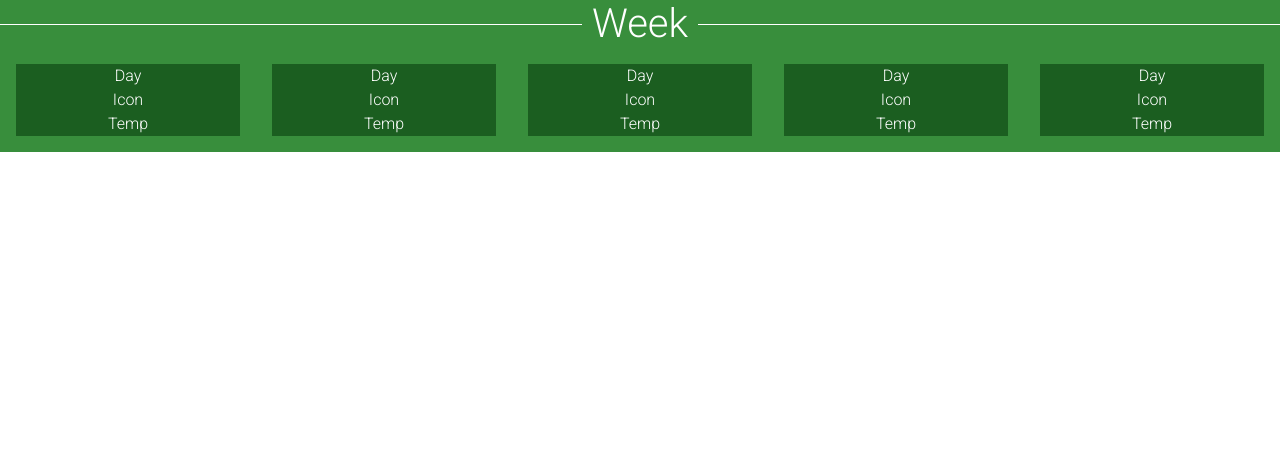
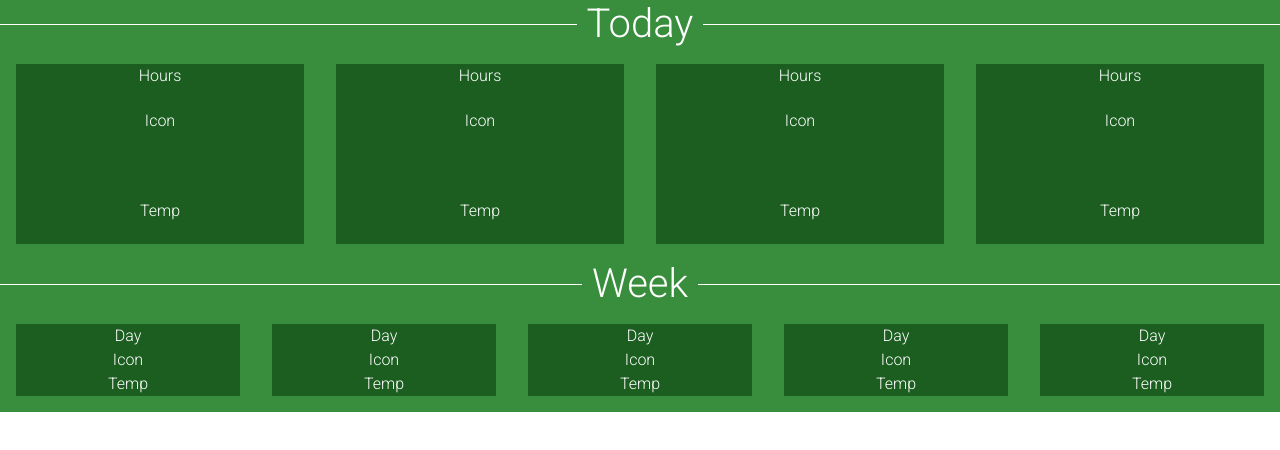
Before and after one commit to Volsek/ECS522U_GUI_Weather_App_QMUL, a React (Create React App) app: page / in a window 1280 px wide. Shown: the top 450 px of the page. Built offline with nearby package versions, Linux system fonts and the light colour scheme.

Commit message:
Weekly View Implemented

```diff
--- a/src/App.js
+++ b/src/App.js
@@ -1,6 +1,6 @@
 import './App.css';
 import WeeklyView from "./components/WeeklyView/WeeklyView";
-
+import HourlyView from "./components/HourlyView/HourlyView";
 function App() {
   return (
     <div className="App">
@@ -12,7 +12,7 @@ function App() {
 
         </div>
         <div id='HourlyView'>
-
+          <HourlyView />
         </div>
         <div id='WeeklyView'>
           <WeeklyView/>
--- a/src/components/HourlyView/HourlyView.css
+++ b/src/components/HourlyView/HourlyView.css
@@ -0,0 +1,45 @@
+#main_row{
+    background-color: #388e3c;
+    height: 250x;
+
+
+}
+.mainHoursContainer{
+    background-color: #388e3c;
+
+}
+
+
+.hoursCol{
+    background: #1b5e20;
+    margin: 1rem;
+    color: white;
+    height: 180px;
+}
+
+.rowHours, .rowTemperature{
+    height: 25%;
+
+}
+
+.rowPic{
+    height: 50%;
+}
+h1 {
+    display: flex;
+    background-color:#388e3c;
+    flex-direction: row;
+    color: white;
+}
+h1:before, h1:after{
+    content: "";
+    flex: 1 1;
+    border-bottom: 1px solid;
+    margin: auto;
+}
+h1:before {
+    margin-right: 10px
+}
+h1:after {
+    margin-left: 10px
+}
--- a/src/components/HourlyView/HourlyView.js
+++ b/src/components/HourlyView/HourlyView.js
@@ -0,0 +1,66 @@
+import "./HourlyView.css"
+import { MDBContainer, MDBRow, MDBCol,MDBIcon } from "mdbreact";
+
+const HourlyView = () => {
+    return (
+        <div className="mainHoursContainer">
+            <h1 class="mb-0">Today</h1>
+            <MDBContainer  fluid={true}  >
+                    <MDBRow id="main_row">
+                        <MDBCol className = "hoursCol" >
+                            <MDBRow center={true} className  = "rowHours">
+                                Hours
+                            </MDBRow>
+                            <MDBRow center={true} className  = "rowPic">
+                                Icon
+                            </MDBRow>
+                            <MDBRow center={true}  className  = "rowTemperature">
+                                Temp
+                            </MDBRow>
+                        </MDBCol>
+
+                        <MDBCol className = "hoursCol">
+                            <MDBRow center={true} className  = "rowHours">
+                                Hours
+                            </MDBRow>
+                            <MDBRow center={true}  className  = "rowPic">
+                                Icon
+                            </MDBRow>
+                            <MDBRow center={true} className  = "rowTemperature">
+                                Temp
+                            </MDBRow>
+                        </MDBCol>
+
+                        <MDBCol className = "hoursCol">
+                            <MDBRow center={true} className  = "rowHours">
+                                Hours
+                            </MDBRow>
+                            <MDBRow center={true}  className  = "rowPic">
+                                Icon
+                            </MDBRow>
+                            <MDBRow center={true} className  = "rowTemperature">
+                                Temp
+                            </MDBRow>
+                        </MDBCol>
+
+                        <MDBCol className = "hoursCol">
+                            <MDBRow center={true} className  = "rowHours">
+                                Hours
+                            </MDBRow>
+                            <MDBRow center={true} className  = "rowPic">
+                                Icon
+                            </MDBRow>
+                            <MDBRow center={true} className  = "rowTemperature">
+                                Temp
+                            </MDBRow>
+                        </MDBCol>
+
+
+
+                    </MDBRow>
+                </MDBContainer>
+        </div>
+    )
+}
+
+export default HourlyView
```
